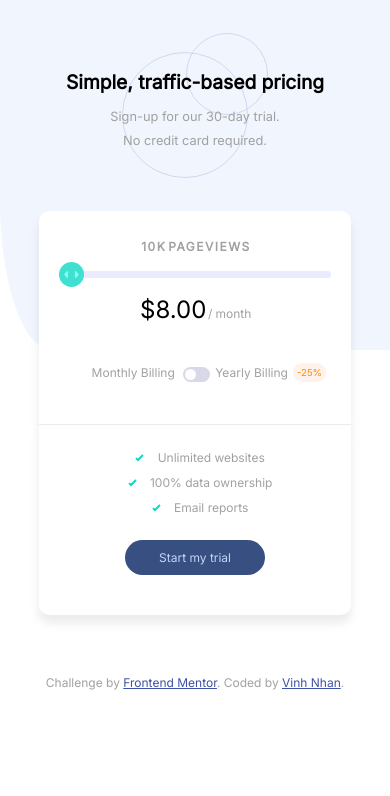
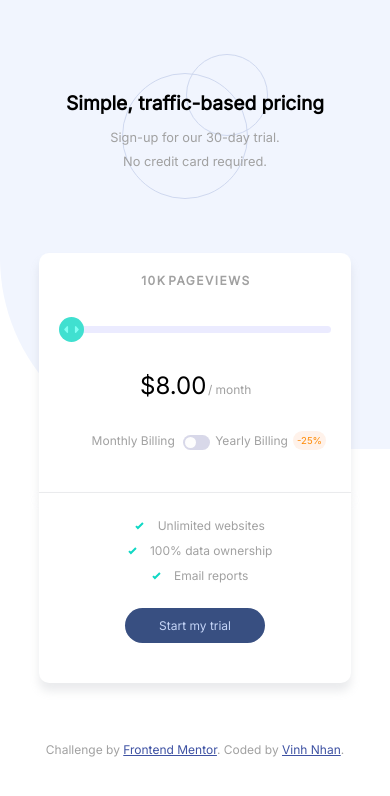
Before and after one commit to vinhyan/interactive-pricing-component-main, a plain HTML site: page index.html in a window 390 px wide. Drawn offline with Linux system fonts and the light colour scheme.

Commit message:
update mobile responsive

```diff
--- a/sources/style/style.css
+++ b/sources/style/style.css
@@ -6,9 +6,9 @@
 
 body {
     background-image: url(../images/bg-pattern.svg);
-    background-size: 100% 50%;
-    min-height: 100%;
-    min-width: 100%;
+    /* background-size: 100%; */
+    height: 100%;
+    width: 100%;
     background-position: cover;
     background-repeat: no-repeat;
     font-family: 'Inter', sans-serif;
@@ -20,7 +20,7 @@ body {
 
 
 .banner {
-    height: 25vh;
+    height: 30vh;
     display: flex;
     flex-direction: column;
     justify-content: center;
@@ -56,7 +56,7 @@ body {
 }
 
 .top {
-    min-height: 17vh;
+    min-height: 20vh;
     border-top-left-radius: 10px;
     border-top-right-radius: 10px;
 
@@ -64,10 +64,10 @@ body {
 
 
 .views-price {
-    height: 12vh;
+    height: 15vh;
     display: flex;
     flex-direction: column;
-    justify-content: space-around;
+    justify-content: space-between;
 }
 
 .pageviews {
@@ -339,10 +339,14 @@ input:checked + .toggle:before {
         padding: 2px;
     }
 
+    .top {
+        min-height: 17vh;
+    }
+
 
     .views-price {
         flex-direction: row;
-        height: 10vh;
+        height: 12vh;
         position: relative;
         align-items: center;
     }
```
